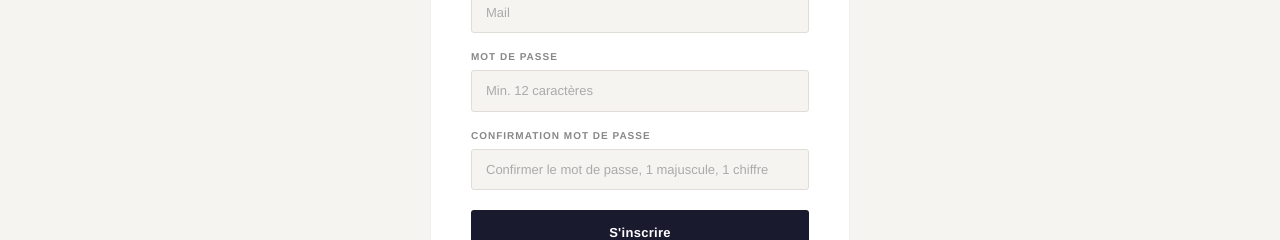
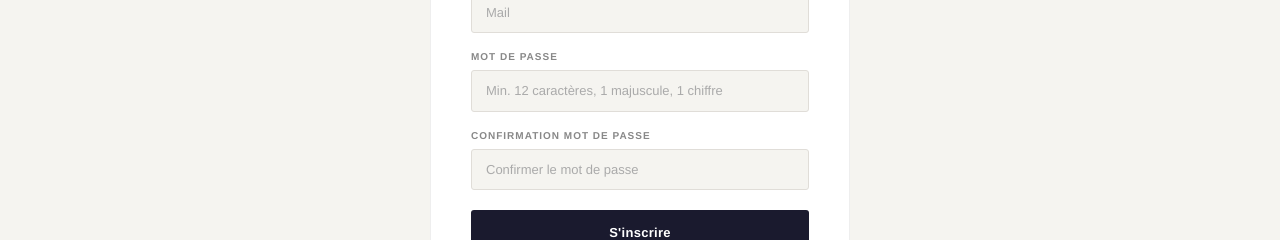
Before and after one commit to ZhAlann/pixlocation-shop, a Next.js app: page /signup in a window 1280 px wide. Shown: the part 380-620 px from the top of the page. Built offline with nearby package versions, Linux system fonts and the light colour scheme; no server answers.

Commit message:
feat: add client-side password validation on signup

```diff
--- a/app/signup/page.tsx
+++ b/app/signup/page.tsx
@@ -90,7 +90,7 @@ export default function SignupPage() {
                                 type="password"
                                 value={password}
                                 onChange={(e) => setPassword(e.target.value)}
-                                placeholder="Min. 12 caractères"
+                                placeholder="Min. 12 caractères, 1 majuscule, 1 chiffre"
                                 required
                             />
                         </div>
@@ -101,7 +101,7 @@ export default function SignupPage() {
                                 type="password"
                                 value={confirm}
                                 onChange={(e) => setConfirm(e.target.value)}
-                                placeholder="Confirmer le mot de passe, 1 majuscule, 1 chiffre"
+                                placeholder="Confirmer le mot de passe"
                                 required
                             />
                         </div>
```
